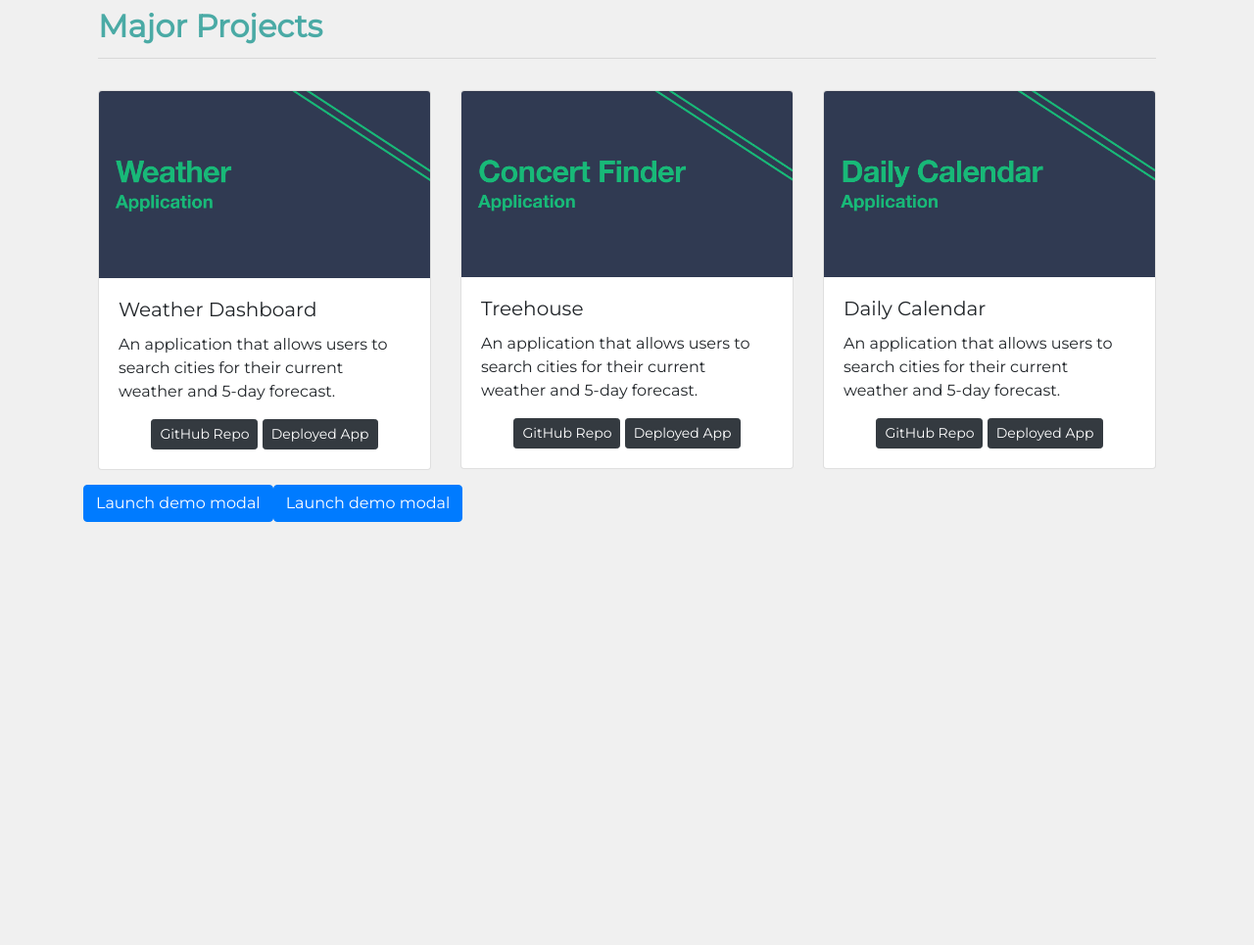
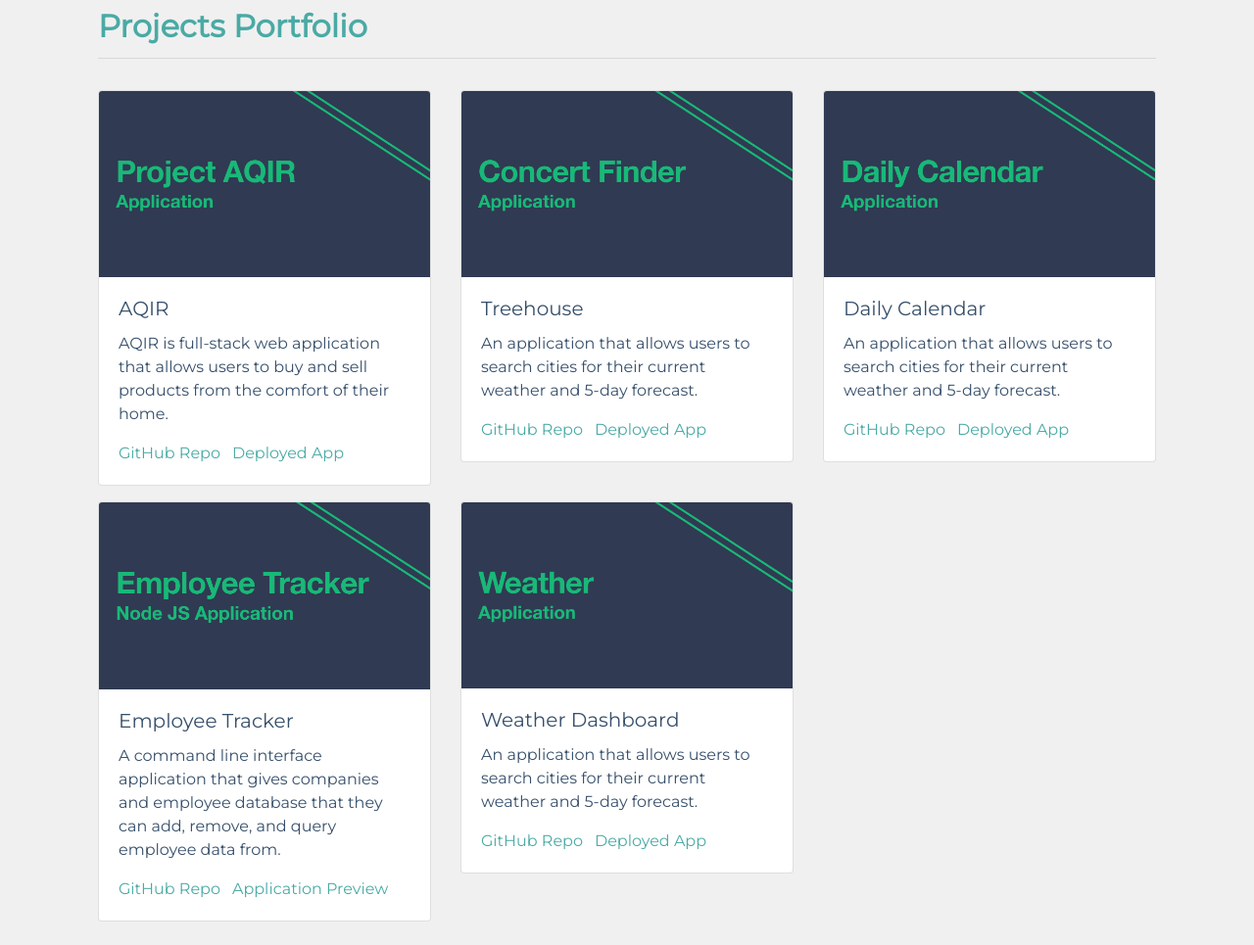
Before and after one commit to ngoudeau2012/Bootstrap-Portfolio, a plain HTML site: page index.html in a window 1280 px wide. Shown: the part 514-1479 px from the top of the page at 98% size. Before the commit the page ends 1071 px from the top, so only its background shows below. Drawn offline with nearby package versions, Linux system fonts and the light colour scheme.

Commit message:
Added cards for new projects

```diff
--- a/assets/css/style.css
+++ b/assets/css/style.css
@@ -48,11 +48,19 @@ hr{
 }
 .projectInfo{
     text-align: left;
+    color: #364f6b;
+}
+.card-title{
+    color: #364f6b;
 }
 .projectLine{
     margin-bottom: 0em;
 }
-
+.projectLinks{
+    color: #4aaaa5;
+    margin-right: .75em;
+    float: left;
+}
 @media only screen and (max-width: 600px){
     .navbar{
         text-align: center;
--- a/index.html
+++ b/index.html
@@ -59,18 +59,18 @@
 
           <div>
               <div class="row">
-                  <div class=" col-md-12 topProjectsHeader">Major Projects</div>
+                  <div class=" col-md-12 topProjectsHeader">Projects Portfolio</div>
               </div>
               <hr>
               <div class="row projectImg">
                       <div class = "mt-3 col-md-4 col-sm-12 projectImg">
                         <div class="card" class="container projects">
-                          <img src="assets/images/weatherApp.png" class="card-img-top" alt="...">
+                          <img src="assets/images/aqir.png" class="card-img-top" alt="Project Aqir">
                           <div class="card-body ">
-                            <h5 class="card-title projectInfo">Weather Dashboard</h5>
-                            <p class="card-text projectInfo">An application that allows users to search cities for their current weather and 5-day forecast.</p>
-                            <a href="https://github.com/ngoudeau2012/weather_app" class="btn btn-dark btn-sm projectInfo">GitHub Repo</a>
-                            <a href="https://ngoudeau2012.github.io/weather_app/" class="btn btn-dark btn-sm projectInfo">Deployed App</a>
+                            <h5 class="card-title projectInfo">AQIR</h5>
+                            <p class="card-text projectInfo">AQIR is full-stack web application that allows users to buy and sell products from the comfort of their home.</p>
+                            <a href="https://github.com/ngoudeau2012/project_aqir" class="projectLinks projectInfoBtn">GitHub Repo</a>
+                            <a href="https://thawing-castle-93200.herokuapp.com/" class="projectLinks projectInfoBtn">Deployed App</a>
                           </div>
                         </div>
                       </div>
@@ -80,78 +80,47 @@
                           <div class="card-body ">
                             <h5 class="card-title projectInfo">Treehouse</h5>
                             <p class="card-text projectInfo">An application that allows users to search cities for their current weather and 5-day forecast.</p>
-                            <a href="https://github.com/gidmp/Treehouse" class="btn btn-dark btn-sm projectInfo">GitHub Repo</a>
-                            <a href="https://gidmp.github.io/Treehouse/" class="btn btn-dark btn-sm projectInfo">Deployed App</a>
+                            <a href="https://github.com/gidmp/Treehouse" class="projectLinks projectInfoBtn">GitHub Repo</a>
+                            <a href="https://gidmp.github.io/Treehouse/" class="projectLinks projectInfoBtn">Deployed App</a>
                           </div>
                         </div>
                       </div>
                       <div class = "mt-3 col-md-4 col-sm-12" >
-                        <div class="card" class="container projects">
-                          <img src="assets/images/dailyCalendar.png" class="card-img-top" alt="...">
+                        <div class="card" class="container">
+                          <img src="assets/images/dailyCalendar.png" class="img-fluid card-img-top" alt="...">
                           <div class="card-body ">
                             <h5 class="card-title projectInfo">Daily Calendar</h5>
                             <p class="card-text projectInfo">An application that allows users to search cities for their current weather and 5-day forecast.</p>
-                            <a href="https://github.com/ngoudeau2012/daily_calendar_hw5" class="btn btn-dark btn-sm projectInfo">GitHub Repo</a>
-                            <a href="https://ngoudeau2012.github.io/daily_calendar_hw5/" class="btn btn-dark btn-sm projectInfo">Deployed App</a>
-                          </div>
-                        </div>
-                  </div>
-
-                  <!-- Button trigger modal -->
-<button type="button" class="btn btn-primary" data-toggle="modal" data-target="#test1">
-  Launch demo modal
-</button>
-
-<!-- Modal -->
-<div class="modal fade" id="test1" tabindex="-1" role="dialog" aria-labelledby="exampleModalLabel" aria-hidden="true">
-  <div class="modal-dialog">
-    <div class="modal-content">
-      <div class="modal-header">
-        <h5 class="modal-title" id="exampleModalLabel">Modal title</h5>
-        <button type="button" class="close" data-dismiss="modal" aria-label="Close">
-          <span aria-hidden="true">&times;</span>
-        </button>
-      </div>
-      <div class="modal-body">
-        ...
-      </div>
-      <div class="modal-footer">
-        <button type="button" class="btn btn-secondary" data-dismiss="modal">Close</button>
-        <button type="button" class="btn btn-primary">Save changes</button>
+                            <a href="https://github.com/ngoudeau2012/daily_calendar_hw5" class="projectLinks projectInfoBtn">GitHub Repo</a>
+                            <a href="https://ngoudeau2012.github.io/daily_calendar_hw5/" class="projectLinks projectInfoBtn">Deployed App</a>
                           </div>
                         </div>
                   </div>
               </div>
-
-<!-- Button trigger modal -->
-<button type="button" class="btn btn-primary" data-toggle="modal" data-target="#exampleModal">
-  Launch demo modal
-</button>
-
-<!-- Modal -->
-<div class="modal fade" id="exampleModal" tabindex="-1" role="dialog" aria-labelledby="exampleModalLabel" aria-hidden="true">
-  <div class="modal-dialog">
-    <div class="modal-content">
-      <div class="modal-header">
-        <h5 class="modal-title" id="exampleModalLabel">Modal 2 title</h5>
-        <button type="button" class="close" data-dismiss="modal" aria-label="Close">
-          <span aria-hidden="true">&times;</span>
-        </button>
+              <div class="projectList row">
+                <div class = "mt-3 col-md-4 col-sm-12 projectImg">
+                  <div class="card" class="container projects">
+                    <img src="assets/images/employeeTracker.png" class="card-img-top" alt="...">
+                    <div class="card-body ">
+                      <h5 class="card-title projectInfo">Employee Tracker</h5>
+                      <p class="card-text projectInfo">A command line interface application that gives companies and employee database that they can add, remove, and query employee data from.</p>
+                      <a href="https://github.com/ngoudeau2012/employee_tracker" class="projectLinks projectInfoBtn">GitHub Repo</a>
+                      <a href="https://drive.google.com/file/d/1ioBN3AvgDwvnje0RNfzVVQw1VpiM06RR/edit" class="projectLinks projectInfoBtn">Application Preview</a>
                       </div>
-      <div class="modal-body">
-        ...
                   </div>
-      <div class="modal-footer">
-        <button type="button" class="btn btn-secondary" data-dismiss="modal">Close</button>
-        <button type="button" class="btn btn-primary">Save changes</button>
+                </div>
+                <div class = "mt-3 col-md-4 col-sm-12 projectImg">
+                  <div class="card" class="container projects">
+                    <img src="assets/images/weatherApp.png" class="card-img-top" alt="...">
+                    <div class="card-body ">
+                      <h5 class="card-title projectInfo">Weather Dashboard</h5>
+                      <p class="card-text projectInfo">An application that allows users to search cities for their current weather and 5-day forecast.</p>
+                      <a href="https://github.com/ngoudeau2012/weather_app" class="projectLinks projectInfoBtn">GitHub Repo</a>
+                      <a href="https://ngoudeau2012.github.io/weather_app/" class="projectLinks projectInfoBtn">Deployed App</a>
                     </div>
                   </div>
                 </div>
               </div>
-
-
-              </div>
-              <div class="projectList row"></div>
               <div class="projectList row"></div>
               <div class="row contactMe"></div>
 
```
Also changed, not shown: assets/images/employeeTracker.png (added), 1 other file. Lines whose indentation alone changed are shown as unchanged.
